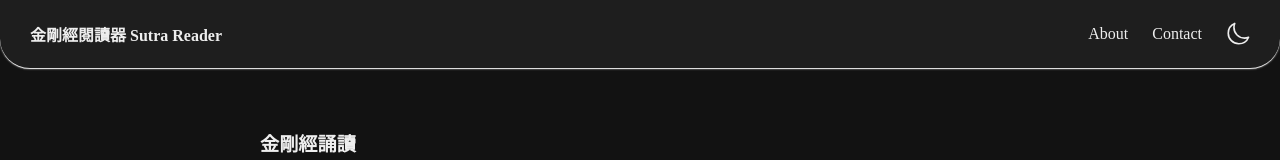
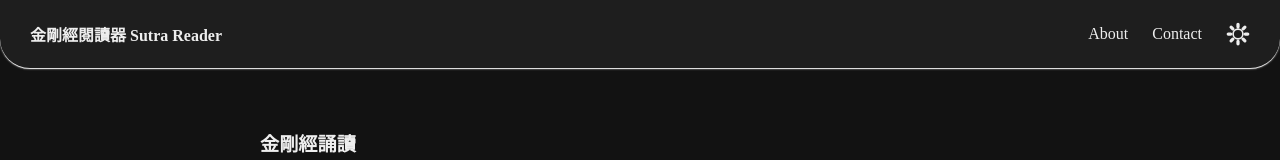
Before and after one commit to brownishgreen/sutra-reader, a Vue app: page /sutra-reader/home in a window 1280 px wide. Both pictures are taken after a click on the button 1238 px from the left and 34 px from the top of the page. Shown: the top 160 px of the page. Built offline with nearby package versions, Linux system fonts and the light colour scheme; a web font is replaced by a local one.

Commit message:
Refactor: Read mode icon swap

```diff
--- a/src/components/AppHeader.vue
+++ b/src/components/AppHeader.vue
@@ -18,13 +18,12 @@
         <button @click="$emit('navigate', 'contact')">Contact</button>
         <button @click="toggleTheme" class="icon-button" tittle="toggle theme mode">
           <svg v-if="!isDarkMode" xmlns="http://www.w3.org/2000/svg" viewBox="0 0 20 24" fill="currentColor" class="size-6 icon">
-            <path
+            <path stroke-linecap="round" stroke-linejoin="round" d="M21.752 15.002A9.72 9.72 0 0 1 18 15.75c-5.385 0-9.75-4.365-9.75-9.75 0-1.33.266-2.597.748-3.752A9.753 9.753 0 0 0 3 11.25C3 16.635 7.365 21 12.75 21a9.753 9.753 0 0 0 9.002-5.998Z" />
+          </svg>
+          <svg v-else xmlns="http://www.w3.org/2000/svg" fill="none" viewBox="0 0 24 24" stroke-width="1.5" stroke="currentColor" class="size-6 icon">
+          <path
               d="M12 2.25a.75.75 0 0 1 .75.75v2.25a.75.75 0 0 1-1.5 0V3a.75.75 0 0 1 .75-.75ZM7.5 12a4.5 4.5 0 1 1 9 0 4.5 4.5 0 0 1-9 0ZM18.894 6.166a.75.75 0 0 0-1.06-1.06l-1.591 1.59a.75.75 0 1 0 1.06 1.061l1.591-1.59ZM21.75 12a.75.75 0 0 1-.75.75h-2.25a.75.75 0 0 1 0-1.5H21a.75.75 0 0 1 .75.75ZM17.834 18.894a.75.75 0 0 0 1.06-1.06l-1.59-1.591a.75.75 0 1 0-1.061 1.06l1.59 1.591ZM12 18a.75.75 0 0 1 .75.75V21a.75.75 0 0 1-1.5 0v-2.25A.75.75 0 0 1 12 18ZM7.758 17.303a.75.75 0 0 0-1.061-1.06l-1.591 1.59a.75.75 0 0 0 1.06 1.061l1.591-1.59ZM6 12a.75.75 0 0 1-.75.75H3a.75.75 0 0 1 0-1.5h2.25A.75.75 0 0 1 6 12ZM6.697 7.757a.75.75 0 0 0 1.06-1.06l-1.59-1.591a.75.75 0 0 0-1.061 1.06l1.59 1.591Z" />
           </svg>
-          <svg v-else xmlns="http://www.w3.org/2000/svg" fill="none" viewBox="0 0 24 24" stroke-width="1.5" stroke="currentColor" class="size-6 icon">
-          <path stroke-linecap="round" stroke-linejoin="round" d="M21.752 15.002A9.72 9.72 0 0 1 18 15.75c-5.385 0-9.75-4.365-9.75-9.75 0-1.33.266-2.597.748-3.752A9.753 9.753 0 0 0 3 11.25C3 16.635 7.365 21 12.75 21a9.753 9.753 0 0 0 9.002-5.998Z" />
-          </svg>
-
         </button>
       </nav>
       </transition>
```
